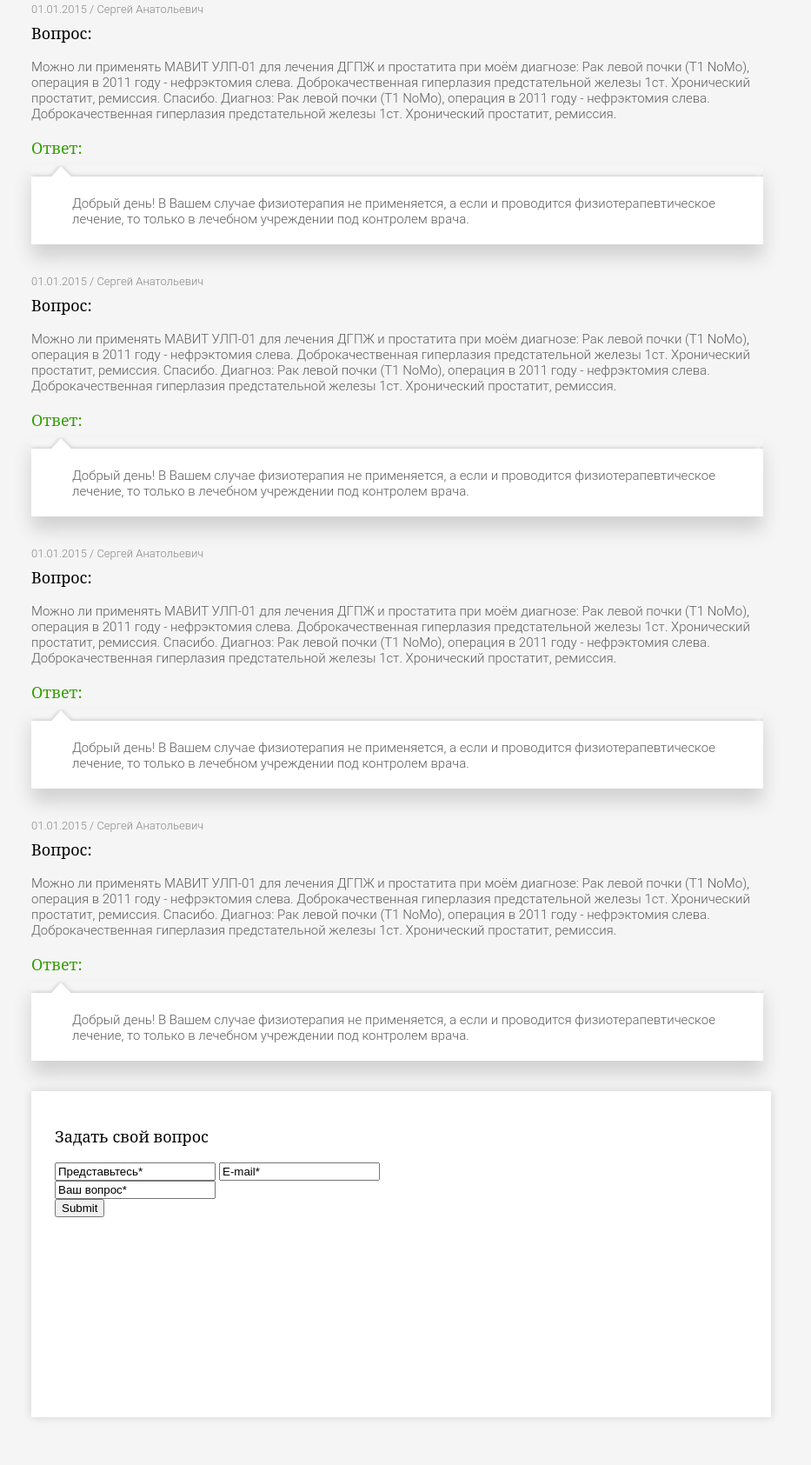
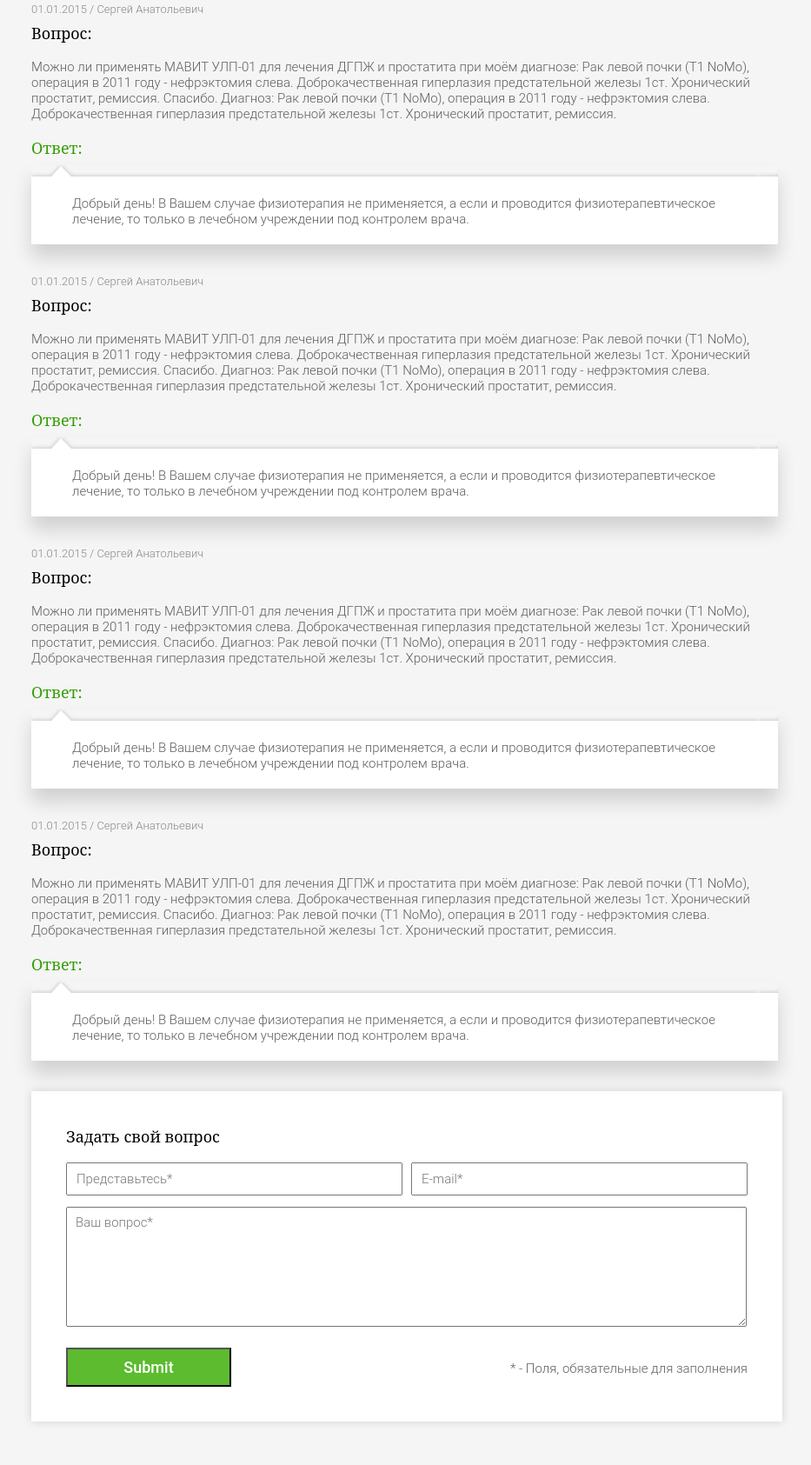
Before and after one commit to travis88/Task, a PHP site: page / in a window 1280 px wide. Shown: the part 140-1825 px from the top of the page at 87% size, without its empty margins (314-1247 px from the left). Before the commit the page ends 1772 px from the top, so only its background shows below. Run offline with PHP 8.4, Linux system fonts and the light colour scheme.

Commit message:
форма для заполнения

```diff
--- a/6/index.html
+++ b/6/index.html
@@ -85,9 +85,10 @@
 
 <form class="forma">
     <p class="myquestion">Задать свой вопрос</p>
-    <div><input name="name" type="text" value="Представьтесь*">
-    <input name="email" type="email" value="E-mail*"><br/>
-    <input name="quest" type="text" value="Ваш вопрос*"><br/></div>
+    <input name="name" type="text" placeholder="Представьтесь*">
+    <input name="email" type="email" placeholder="E-mail*"><br>
+    <textarea name="quest" type="text" placeholder="Ваш вопрос*"></textarea><br>
+    <div>* - Поля, обязательные для заполнения</div>
     <input name="submit" type="submit">
 </form>
 
--- a/6/style.css
+++ b/6/style.css
@@ -29,6 +29,7 @@ h1 {
     font-family: Roboto Light, sans-serif;
     font-size: 15px;
     color: #5f5f5f;
+    width: 840px;
 }
 
 .answer {
@@ -46,7 +47,7 @@ h1 {
     font-size: 15px;
     color: #5f5f5f;
     background: url("images/fomfactor.png");
-    width: 745px;
+    width: 762px;
     padding-top: 35px;
     padding-bottom: 20px;
     padding-left: 47px;
@@ -60,7 +61,8 @@ h1 {
     height: 375px;
     background-color: #ffffff;
     box-shadow: 0 0 10px rgba(0, 0, 0, 0.15);
-    padding-left: 27px;
+    padding-left: 40px;
+    padding-bottom: 5px;
 }
 
 .myquestion {
@@ -69,3 +71,50 @@ h1 {
     color: #000000;
     padding-top: 40px;
 }
+
+input[name="name"] {
+    width: 363px;
+    padding: 8px 10px 8px 10px;
+    font-family: Roboto Light, sans-serif;
+    font-size: 15px;
+    color: #5f5f5f;
+}
+
+input[name="email"] {
+    float: right;
+    width: 363px;
+    padding: 8px 10px 8px 10px;
+    margin-right: 40px;
+    font-family: Roboto Light, sans-serif;
+    font-size: 15px;
+    color: #5f5f5f;
+}
+
+textarea[name="quest"] {
+    width: 761px;
+    height: 120px;
+    margin-top: 13px;
+    padding: 8px 10px 8px 10px;
+    font-family: Roboto Light, sans-serif;
+    font-size: 15px;
+    color: #5f5f5f;
+}
+
+input[type="submit"] {
+    margin-top: 20px;
+    background-color: #5cbb2f;
+    width: 190px;
+    height: 45px;
+    font-family: Roboto Medium, sans-serif;
+    font-size: 18px;
+    color: white;
+}
+
+.forma > div {
+    font-family: Roboto Light, sans-serif;
+    font-size: 15px;
+    color: #5f5f5f;
+    float: right;
+    padding-top: 35px;
+    padding-right: 40px;
+}
```
